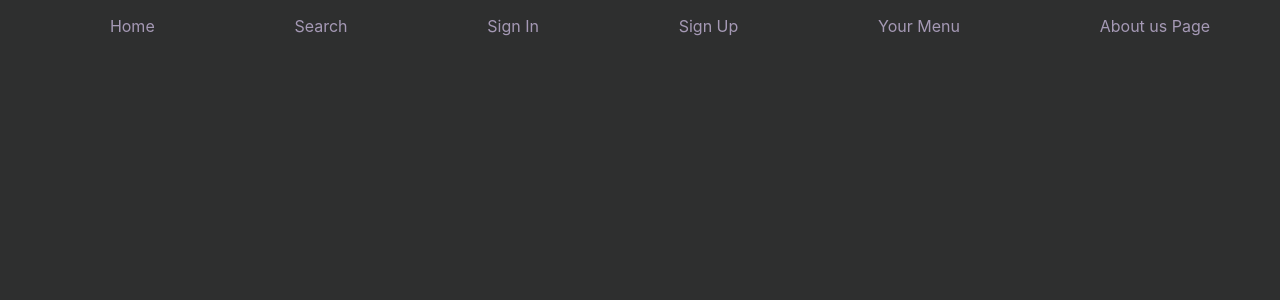
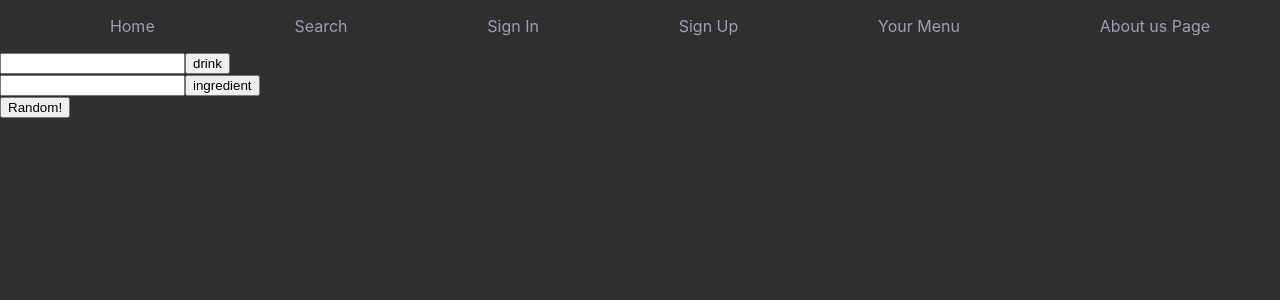
Before and after one commit to team-cocktails/cocktails-project-client, a React (Create React App) app: page /search in a window 1280 px wide. Shown: the top 300 px of the page. Built offline with nearby package versions, Linux system fonts and the light colour scheme.

Commit message:
searchpage functionality

```diff
--- a/src/Searchpage/SearchPage.js
+++ b/src/Searchpage/SearchPage.js
@@ -1,10 +1,70 @@
 import React, { Component } from 'react'
 
 export default class SearchPage extends Component {
+    state = {
+        search: '',
+        filter: '',
+        drinks: [],
+        menu: [],
+    }
+    handleDrinkChange = (e) => {
+        this.setState({search: e.target.value})
+    }
+    handleIngredientChange = (e) => {
+        this.setState({filter: e.target.value})
+    }
+    handleRandom = (e) => {
+        this.setState({filter: e.target.value})
+    }
+
+    handleDrinkSubmit = async (e) => {
+        e.preventDefault();
+        const drinkResults = await getSearchDrinks(this.state.search, this.props.user.token)
+        this.setState({search: drinkResults});
+    }
+    handleIngredientSubmit = async (e) => {
+        e.preventDefault();
+        const ingredientResults = await getIngredientDrinks(this.state.filter, this.props.user.token)
+        this.setState({filter: ingredientResults});
+    }
+    handleMenuClick = async (drink) => {
+        await addToMenu({
+
+        })
+    }
+    ifMenu = (drink) => {
+        const onMenu = this.state.menu.find(item =>
+            item.id === drink.id);
+            return Boolean(onMenu);
+    }
     render() {
         return (
             <div>
+                <form onSubmit={this.handleDrinkSubmit}>
+                    <label>
+                        <input value={this.state.search} onChange={this.handleDrinkChange} />
+                    </label>
+                    <button>drink</button>
+                </form>
+                {this.state.drinks.map((drink) =>
+                <div>
+                    <p>{drink.strDrinkThumb}</p>
+                    <p>{drink.strDrink}</p>
+                    <p>{drink.strTags}</p>
+                    <p>{drink.strCategory}</p>
+                    <p>{drink.id}</p>
+                    <p>{this.ifMenu(drink)
+                    ? 'XXX'
+                    : <button onClick={() => this.handleMenuClick(drink)}>Add to Your Menu</button>}</p>
+                </div>)}
 
+                <form onSubmit={this.handleIngredientSubmit}>
+                    <label>
+                        <input value={this.state.filter} onChange={this.handleIngredientChange} />
+                    </label>
+                    <button>ingredient</button>
+                </form>
+                <button onClick={this.handleRandom}>Random!</button>
             </div>
         )
     }
--- a/src/components/Utils.js
+++ b/src/components/Utils.js
@@ -1,6 +1,6 @@
 import request from "superagent";
 
-const URL = 'http://localhost:3009';
+const URL = 'http://localhost:3000';
 
 export async function signUpUser (email, password) {
     const response = await request
```
Also changed, not shown: src/assets/stephen.png (added).
